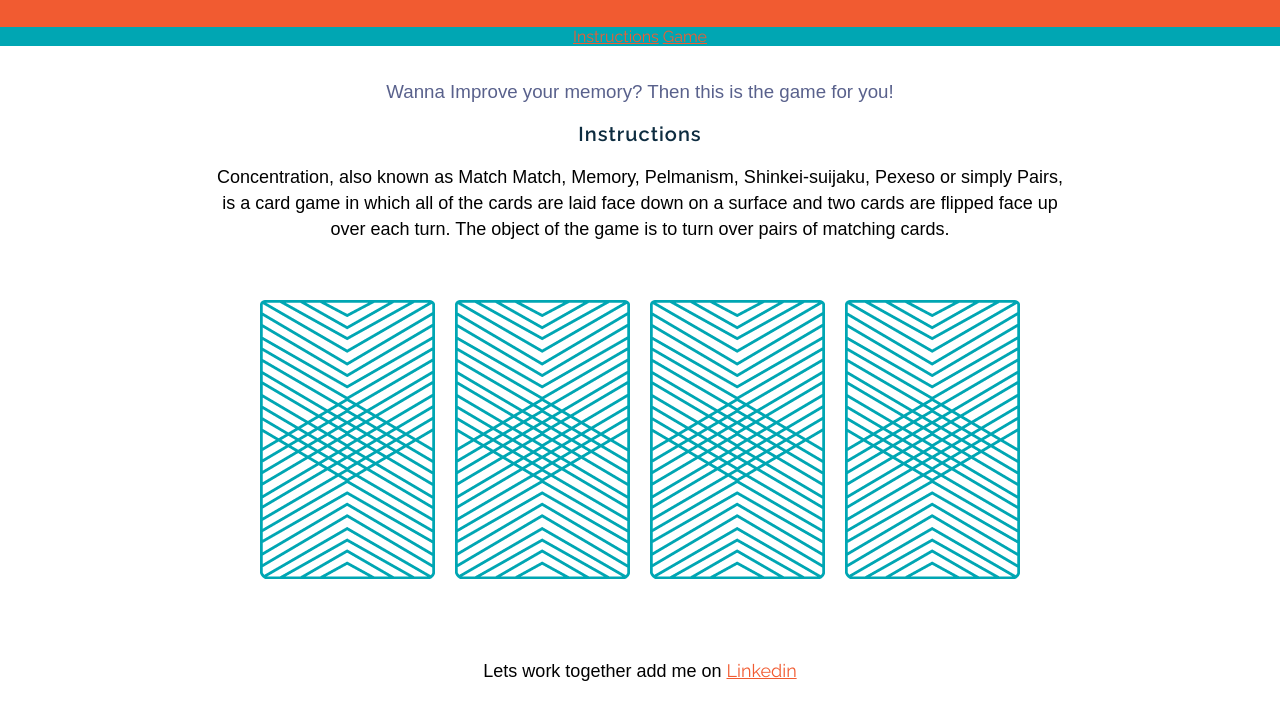
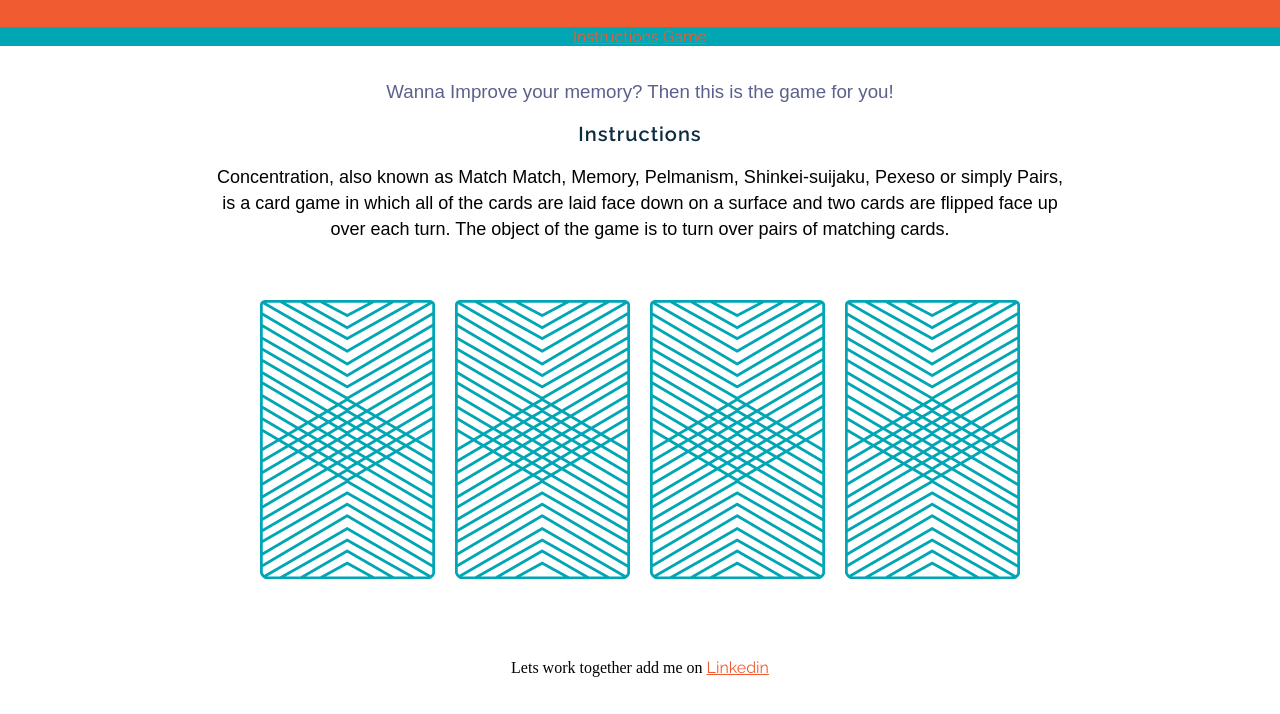
Before and after one commit to ACampero22/wdi-fundamentals-memorygame, a plain HTML site: page memory_game/index.html in a window 1280 px wide. Shown: the part 86-800 px from the top of the page. Drawn offline with Linux system fonts and the light colour scheme; a web font is replaced by a local one.

Commit message:
before columns

```diff
--- a/memory_game/index.html
+++ b/memory_game/index.html
@@ -27,7 +27,7 @@
   		</div>
   	</main>
   	<footer>
-  		<p>Lets work together add me on <a href="https://www.linkedin.com/in/axel-c-152a72160/" target="_blank">Linkedin</a></p>
+  		Lets work together add me on <a href="https://www.linkedin.com/in/axel-c-152a72160/" target="_blank">Linkedin</a>
   	</footer>
   </body>
 </html>
```
